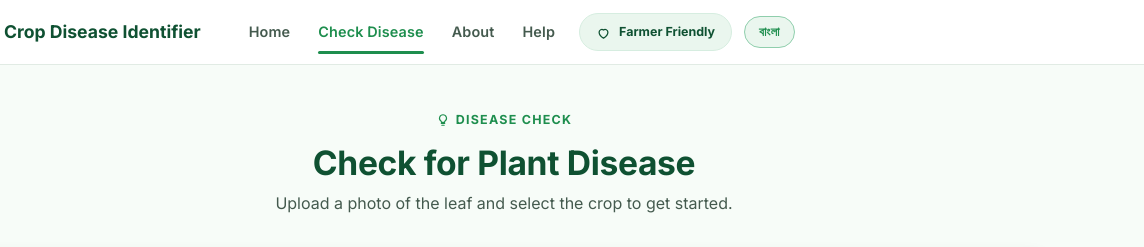
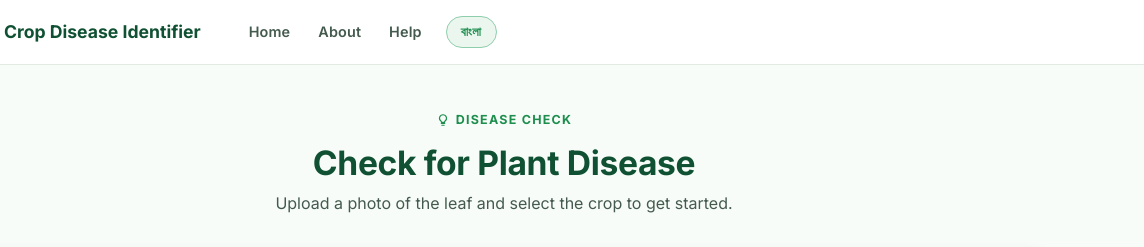
Before and after one commit to swe-project-Crop-Disease-Identifier/SWE_Project, a plain HTML site: page check.html in a window 1280 px wide. Shown: the top 247 px of the page, 136-1280 px from the left. Drawn offline with Linux system fonts and the light colour scheme.

Commit message:
fix: remove Check Disease nav link and restore full brand name

```diff
--- a/check.html
+++ b/check.html
@@ -34,16 +34,9 @@
       </a>
       <nav class="site-nav" aria-label="Primary">
         <a href="index.html" data-i18n="nav.home">Home</a>
-        <a href="check.html" class="is-active" aria-current="page" data-i18n="nav.check">Check Disease</a>
         <a href="about.html" data-i18n="nav.about">About</a>
         <a href="help.html" data-i18n="nav.help">Help</a>
       </nav>
-      <span class="badge-farmer">
-        <svg viewBox="0 0 24 24" width="15" height="15" aria-hidden="true" fill="none" stroke="currentColor" stroke-width="2" stroke-linecap="round" stroke-linejoin="round">
-          <path d="M12 21s-7-4.4-7-9.6A4.4 4.4 0 0 1 12 8a4.4 4.4 0 0 1 7 3.4C19 16.6 12 21 12 21Z"/>
-        </svg>
-        <span data-i18n="nav.farmer">Farmer Friendly</span>
-      </span>
       <button class="lang-toggle" type="button" id="lang-toggle" aria-label="Switch to Bangla" data-lang="en">বাংলা</button>
       <button class="nav-toggle" type="button" data-nav-toggle aria-expanded="false" aria-controls="mobile-nav" aria-label="Open menu">
         <span></span><span></span><span></span>
@@ -51,7 +44,6 @@
     </div>
     <div class="mobile-nav" id="mobile-nav" hidden>
       <a href="index.html" data-i18n="nav.home">Home</a>
-      <a href="check.html" class="is-active" data-i18n="nav.check">Check Disease</a>
       <a href="about.html" data-i18n="nav.about">About</a>
       <a href="help.html" data-i18n="nav.help">Help</a>
     </div>
--- a/css/style.css
+++ b/css/style.css
@@ -402,8 +402,7 @@ ul, ol { margin: 0; padding: 0; list-style: none; }
 }
 
 @media (min-width: 900px) {
-  .site-nav,
-  .badge-farmer { display: flex; }
+  .site-nav { display: flex; }
   .nav-toggle,
   .mobile-nav { display: none; }
   .brand { font-size: 1.1rem; margin-right: var(--sp-5); }
```
Also changed, not shown: about.html (+0 -6 lines), help.html (+0 -6 lines), index.html (+0 -8 lines), result.html (+0 -8 lines).
